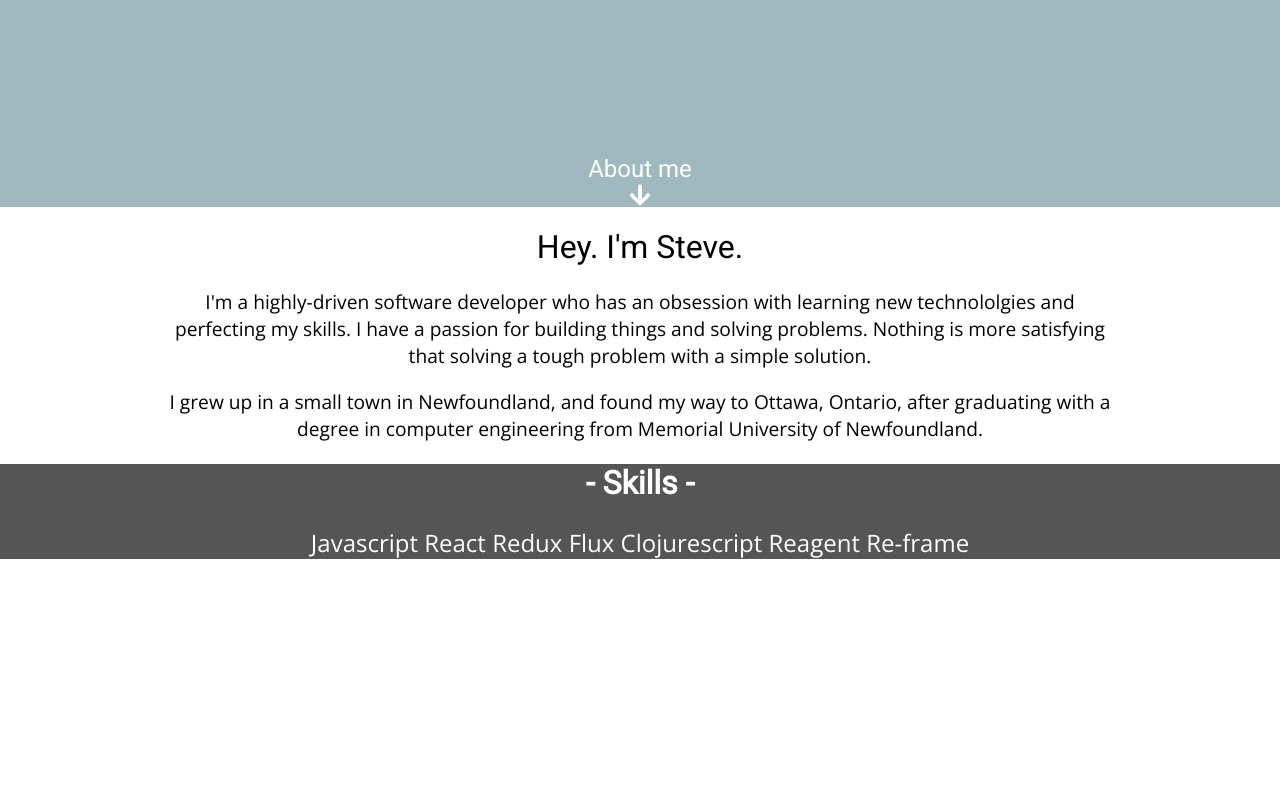
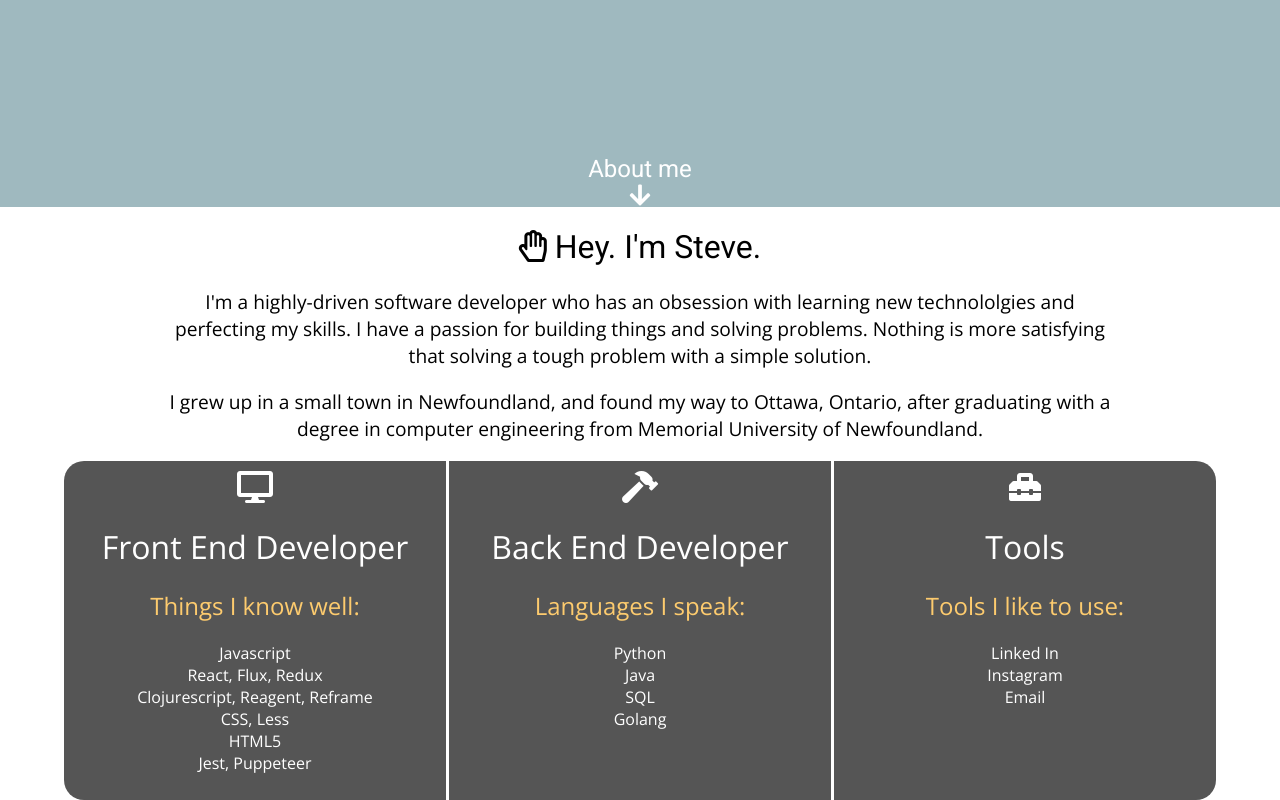
Before and after one commit to srwiseman/portfolio-site, a website: page index.html in a window 1280 px wide. Shown: the part 593-1393 px from the top of the page. Before the commit the page ends 1176 px from the top, so only its background shows below. Drawn offline with nearby package versions, Linux system fonts and the light colour scheme.

Commit message:
Cleaned up CSS. Finished-ish prototype.

```diff
--- a/index.css
+++ b/index.css
@@ -60,14 +60,6 @@ html {
 	text-align: right;
 }
 
-.pic {
-	text-align: center;
-	opacity: 0;
-	animation: 1s ease-out 0s 1 fadeIn;
-	animation-fill-mode: forwards;
-	animation-delay: 1.5s;
-}
-
 .name {
 	color: white;
 	text-align: center;
@@ -92,6 +84,12 @@ html {
 	display: flex;
 	justify-content: space-around;
 	color: #9FB9BF;
+	width: 90%;
+	margin: auto;
+	-webkit-border-radius: 10px;
+    -moz-border-radius: 10px;
+    border-radius: 20px;
+    overflow: hidden;
 }
 
 .button-small{
@@ -137,20 +135,29 @@ html {
 	animation-delay: 3s;
 }
 
-.work {
-	text-align: center;
-}
-
-.skills {
+.card {
 	text-align: center;
 	background-color: #555;
 	color: white;
+	width: 100%;
+	padding: 10px;
+	font-family: 'Open Sans', sans-serif;
 }
 
-.skills p{
-	font-size: 1.5rem;
-	font-family: 'Open Sans', sans-serif;
+.card h1{
+	font-weight: normal;
 }
+
+.card h2{
+	font-weight: normal;
+	color: #fdcb6e;
+}
+
+.card-middle {
+	border-left: solid;
+	border-right: solid;
+}
+
 
 
 .about-me {
@@ -165,11 +172,6 @@ html {
 .about-me p {
 	font-size: 1.2rem;
 	font-family: 'Open Sans', sans-serif;
-}
-
-.flex-content {
-	display:flex;
-	justify-content: space-around;
 }
 
 .name-title {
--- a/index.html
+++ b/index.html
@@ -23,13 +23,74 @@
 		</div>
 	</div>
 	<div class="about-me" id="about-me">
-		<h1>Hey. I'm Steve.</h1>
+		<h1> <i class="far fa-hand-paper"></i> Hey. I'm Steve.</h1>
 		<p>I'm a highly-driven software developer who has an obsession with learning new technololgies and perfecting my skills. I have a passion for building things and solving problems. Nothing is more satisfying that solving a tough problem with a simple solution.</p>
 		<p>I grew up in a small town in Newfoundland, and found my way to Ottawa, Ontario, after graduating with a degree in computer engineering from Memorial University of Newfoundland.</p>
 	</div>
-	<div class="skills">
-		<h1>- Skills -</h1>
-		<p>Javascript React Redux Flux Clojurescript Reagent Re-frame</p>
+	<div class="content">
+		<div class="card">
+			<i class="fas fa-desktop fa-2x"></i>
+			<br/>
+			<h1>Front End Developer</h1>
+			<h2>Things I know well:</h2>
+			<ul>
+				<li>
+					Javascript
+				</li>
+				<li>
+					React, Flux, Redux
+				</li>
+				<li>
+					Clojurescript, Reagent, Reframe
+				</li>
+				<li>
+					CSS, Less
+				</li>
+				<li>
+					HTML5
+				</li>
+				<li>
+					Jest, Puppeteer
+				</li>
+			</ul>
+		</div>
+		<div class="card card-middle">
+			<i class="fas fa-hammer fa-2x"></i>
+			<h1>Back End Developer</h1>
+			<h2>
+				Languages I speak:
+			</h2>
+			<ul>
+				<li>
+					Python
+				</li>
+				<li>
+					Java
+				</li>
+				<li>
+					SQL
+				</li>
+				<li>
+					Golang
+				</li>
+			</ul>
+		</div>
+		<div class="card">
+			<i class="fas fa-toolbox fa-2x"></i>
+			<h1>Tools</h1>
+			<h2>Tools I like to use:</h2>
+			<ul>
+				<li>
+					Linked In
+				</li>
+				<li>
+					Instagram
+				</li>
+				<li>
+					Email
+				</li>
+			</ul>
+		</div>
 	</div>
 	<div class="name-title">
 		<div class="name">
```
